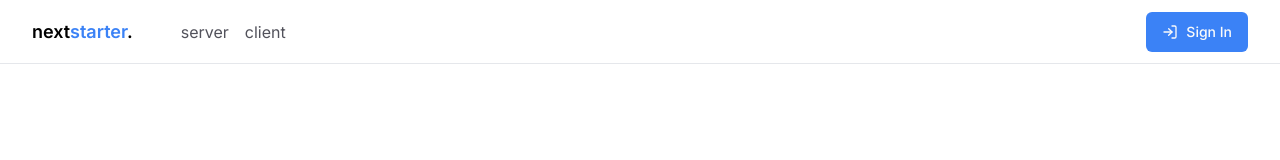
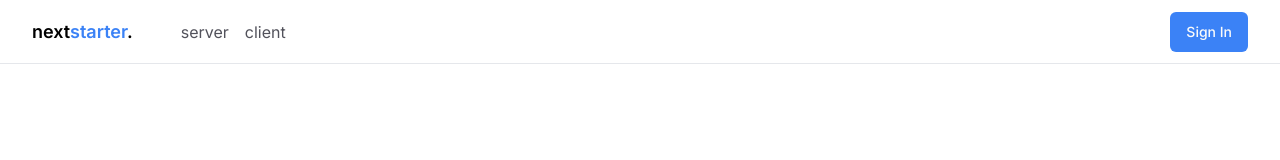
Before and after one commit to markslorach/next-starter-shadcn-ui-clerk, a Next.js app: page / in a window 1280 px wide. Shown: the top 160 px of the page. Built offline with nearby package versions, Linux system fonts and the light colour scheme; no server answers.

Commit message:
removed sign in button icon

```diff
--- a/app/components/shared/Header.tsx
+++ b/app/components/shared/Header.tsx
@@ -2,7 +2,6 @@
 import Link from "next/link";
 import { Button } from "../shadcn/button";
 import NavList from "./NavList";
-import { LogIn } from "lucide-react";
 
 const Header = () => {
   return (
@@ -19,7 +18,6 @@
         <SignedOut>
           <SignInButton>
             <Button className="bg-blue-500 hover:bg-blue-500/90">
-              <LogIn className="mr-2 h-4 w-4" />
               Sign In
             </Button>
           </SignInButton>
```
